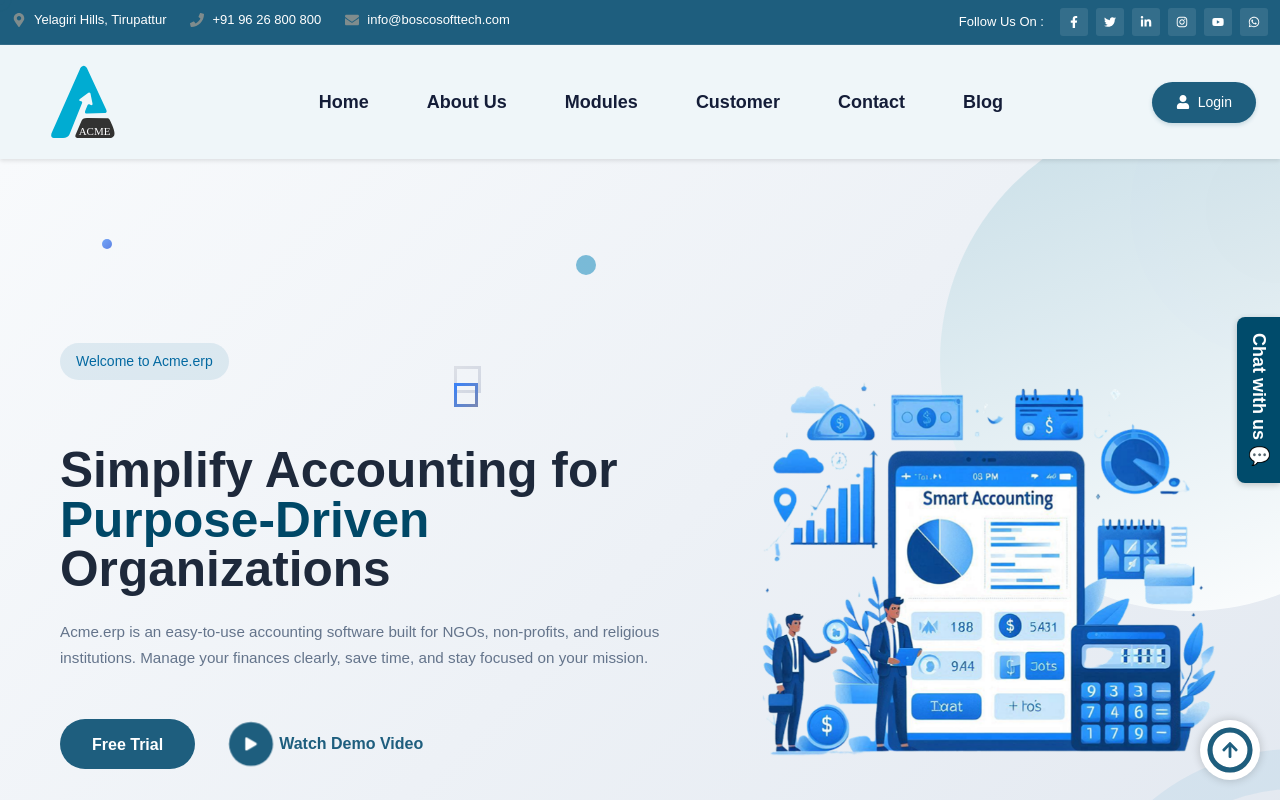
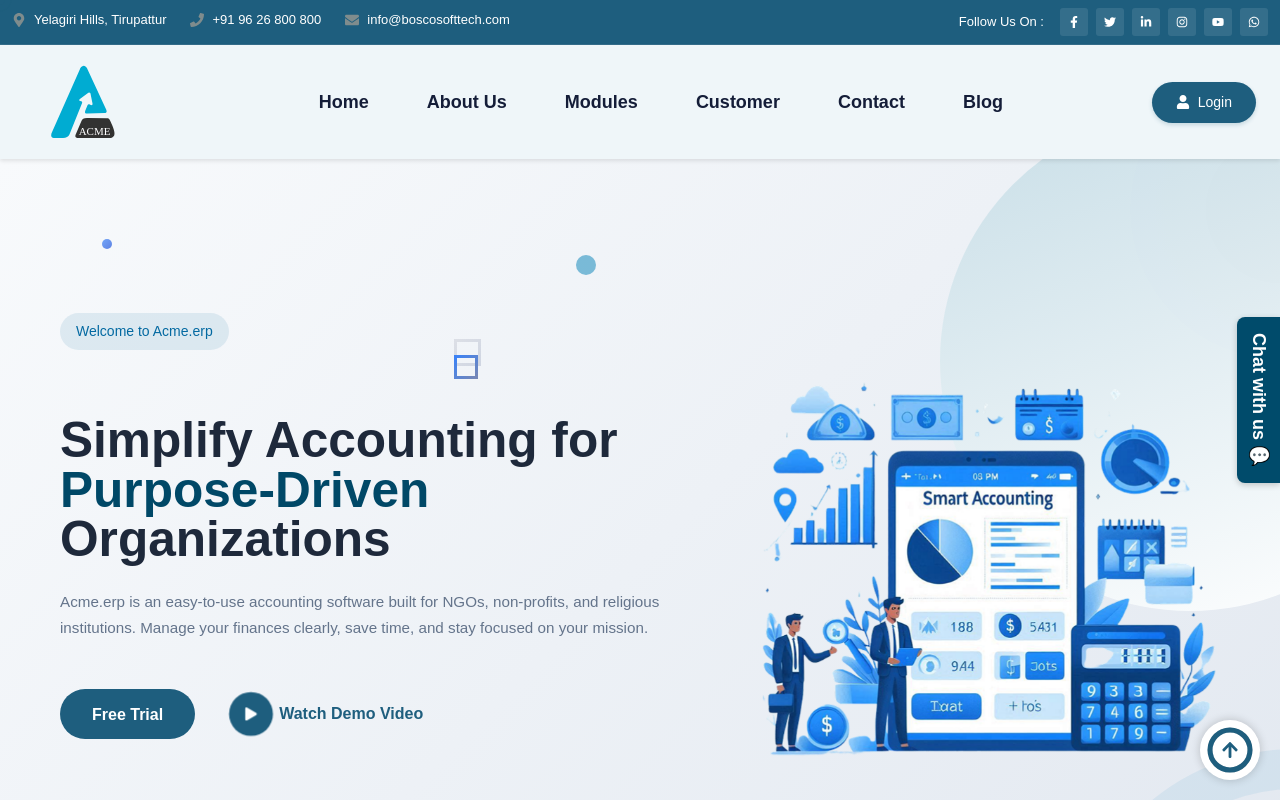
Before and after one commit to wajbai/Acme.erp, a React (Vite) app in the folder acme_erp/: page / in a window 1280 px wide. Shown: the top 800 px of the page. Built offline with nearby package versions, Linux system fonts and the light colour scheme.

Commit message:
'updaed'

```diff
--- a/acme_erp/src/css/Hero.css
+++ b/acme_erp/src/css/Hero.css
@@ -8,6 +8,7 @@
 
 .hero-content {
   padding: 2rem 0;
+margin-top: -60px;
   position: relative;
   z-index: 10;
 }
@@ -204,7 +205,7 @@
   height: 24px;
   border: 3px solid;
   border-image: linear-gradient(135deg, #3b82f6,rgb(118, 135, 182)) 1;
-  top: 28%;
+  top: 24.5%;
   left: 35.5%;
   position: absolute;
   border-radius: 50%;
@@ -216,7 +217,7 @@
   height: 27px;
   border: 3px solid;
   border-image: linear-gradient(135deg,rgb(220, 223, 230), rgb(208, 214, 226)) 1;
-  top: 25.9%;
+  top: 22.5%;
   left: 35.5%;
   position: absolute;
   border-radius: 50%;
```
